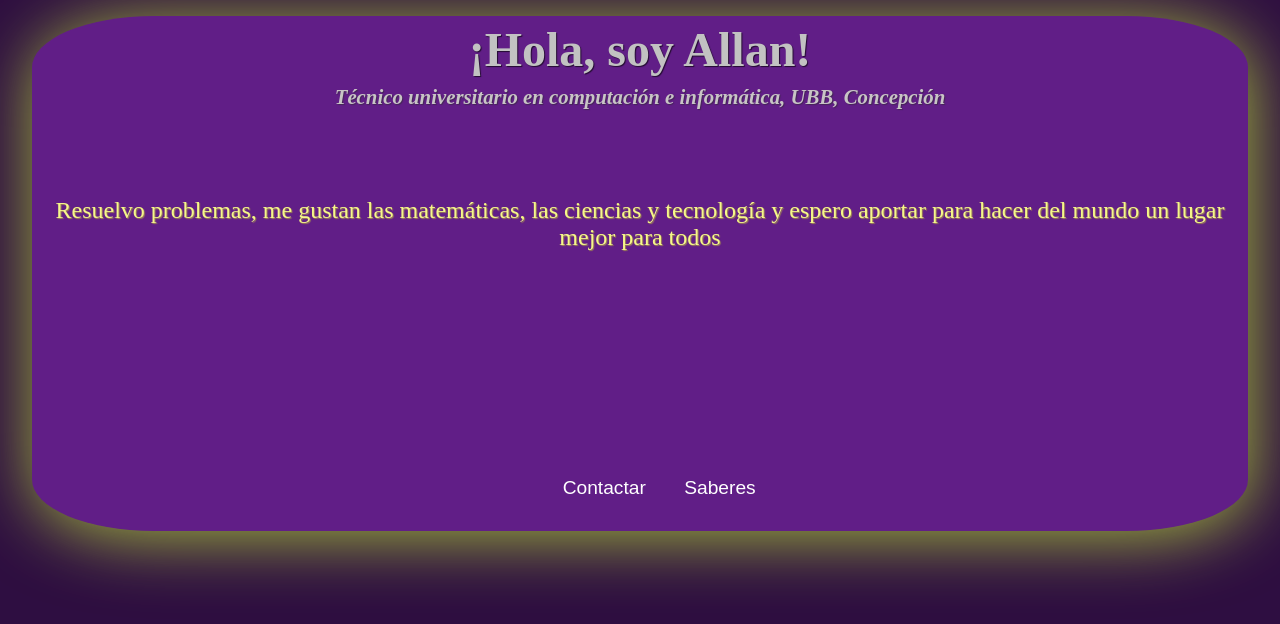
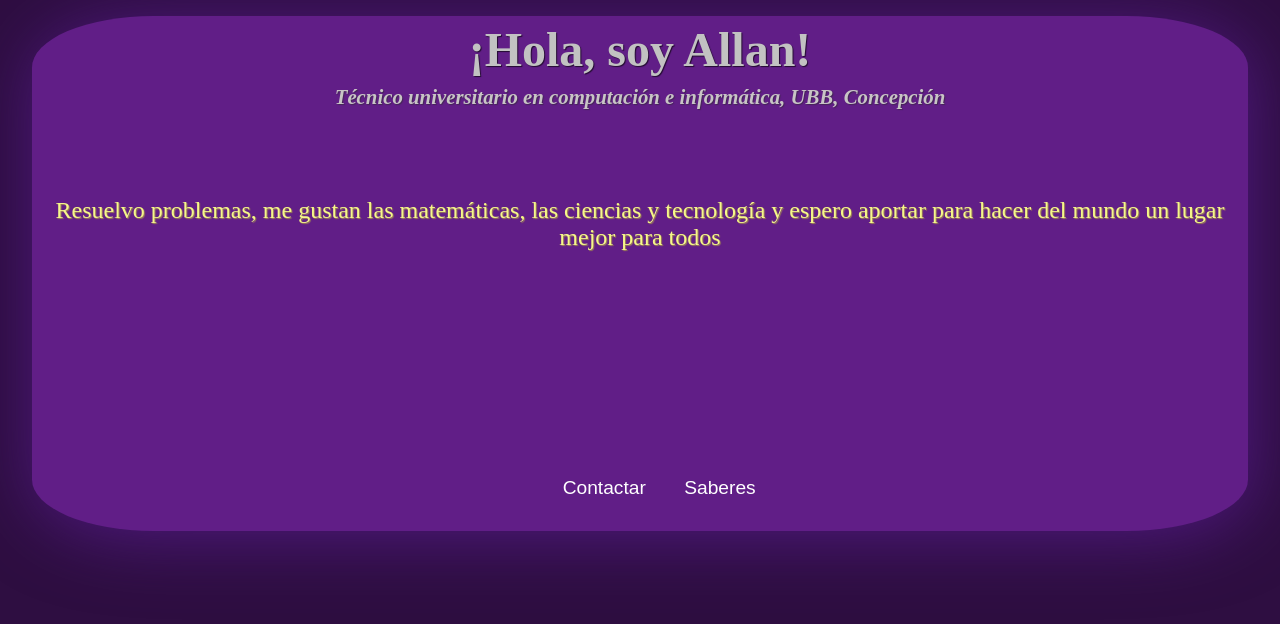
Before and after one commit to AllanDeuz/Portafolio, a React (Create React App) app: page / in a window 1280 px wide. In both pictures the pointer is over the element 640 px from the left and 273 px from the top of the page. Shown: the top 624 px of the page. Built offline with nearby package versions, Linux system fonts and the light colour scheme.

Commit message:
cambio grafico

```diff
--- a/src/App.css
+++ b/src/App.css
@@ -16,17 +16,14 @@ div.presentacion-container{
   text-align: center;
   animation-name: presentacion-move;
   animation-duration: 2s;
-  -webkit-box-shadow: 3px 6px 39px 0px rgba(173, 201, 61, 0.725);
-  -moz-box-shadow: 3px 6px 39px 0px rgba(173, 201, 61, 0.725);
-  box-shadow: 3px 6px 39px 0px rgba(173, 201, 61, 0.725);
   border-radius: 10%;
   transition: all 0.5s ease
 }
 
 div.presentacion-container:hover{
-  -webkit-box-shadow: 3px 6px 69px 0px rgba(173, 201, 61, 0.93);
-  -moz-box-shadow: 3px 6px 69px 0px rgba(173, 201, 61, 0.93);
-  box-shadow: 3px 6px 69px 0px rgba(173, 201, 61, 0.93);
+  -webkit-box-shadow: 3px 6px 69px 0px rgba(82, 26, 131, 0.93);
+  -moz-box-shadow: 3px 6px 69px 0px rgba(82, 26, 131, 0.93);
+  box-shadow: 3px 6px 69px 0px rgba(82, 26, 131, 0.93);
 }
 
 @keyframes presentacion-move {
@@ -180,17 +177,14 @@ div.contacto {
   text-align: center;
   animation-name: Down-Up;
   animation-duration: 1.5s;
-  -webkit-box-shadow: 3px 6px 39px 0px rgba(173, 201, 61, 0.725);
-  -moz-box-shadow: 3px 6px 39px 0px rgba(173, 201, 61, 0.725);
-  box-shadow: 3px 6px 39px 0px rgba(173, 201, 61, 0.725);
   border-radius: 10%;
   transition: all 0.5s ease
 }
 
 div.contacto:hover{
-  -webkit-box-shadow: 3px 6px 69px 0px rgba(173, 201, 61, 0.93);
-  -moz-box-shadow: 3px 6px 69px 0px rgba(173, 201, 61, 0.93);
-  box-shadow: 3px 6px 69px 0px rgba(173, 201, 61, 0.93);
+  -webkit-box-shadow: 3px 6px 69px 0px rgba(82, 26, 131, 0.93);
+  -moz-box-shadow: 3px 6px 69px 0px rgba(82, 26, 131, 0.93);
+  box-shadow: 3px 6px 69px 0px rgba(82, 26, 131, 0.93);
 }
 
 @keyframes Down-Up {
```
